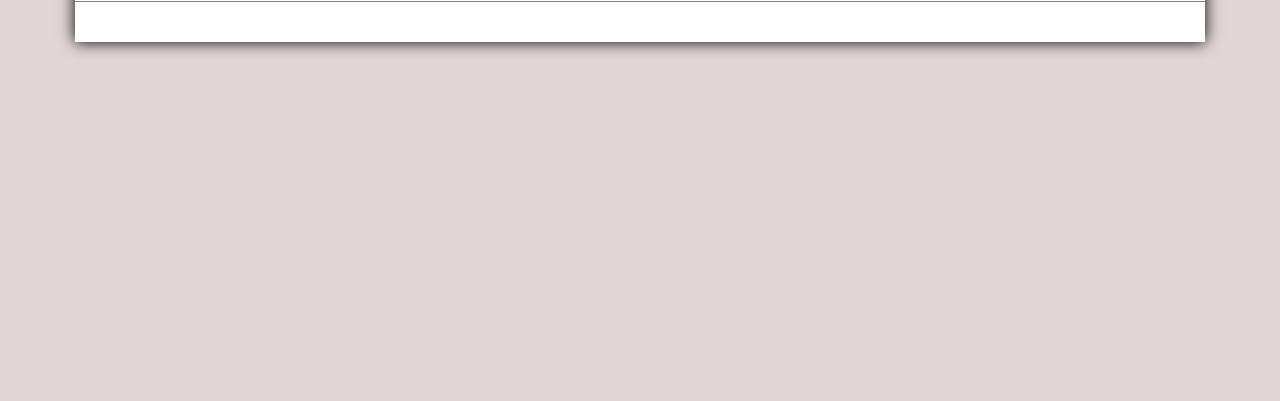
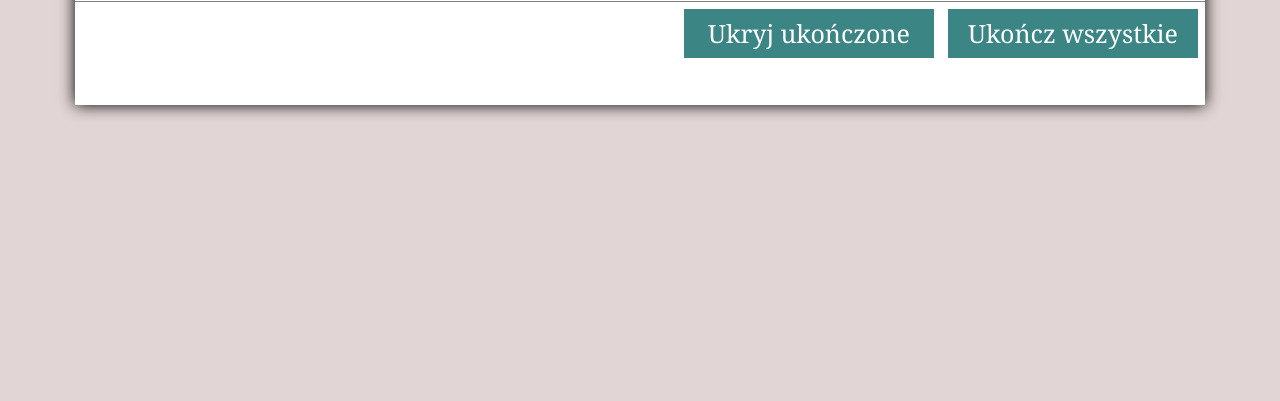
Before and after one commit to Kristopher1001/To-do-List, a plain HTML site: page index.html in a window 1280 px wide. Shown: the part 399-800 px from the top of the page. Drawn offline with nearby package versions, Linux system fonts and the light colour scheme.

Commit message:
Buttons added

```diff
--- a/css/form.css
+++ b/css/form.css
@@ -21,10 +21,12 @@
     background-color: rgb(60, 133, 133);
     color: white;
     border: none;
+    transition: 1s;
 }
 
 .form__button:hover {
-    background: rgb(78, 163, 163)
+    background: rgb(78, 163, 163);
+    transform: scale(1.1);
 }
 
 .form__button:active {
--- a/css/tasks.css
+++ b/css/tasks.css
@@ -52,3 +52,26 @@
 .tasks__button--remove:active {
     background: hsl(348, 76%, 74%);
     }
+
+.section__button--toggle {
+    padding: 10px;
+    background-color: rgb(60, 133, 133);
+    color: white;
+    border: none;
+    transition: 1s;
+    margin: 7px;
+    width: 250px;
+}
+
+.section__button--toggle:hover {
+    background: rgb(78, 163, 163)
+}
+
+.section__button--toggle:active {
+    background: rgb(94, 174, 174)
+}
+
+.section__button {
+    display: flex;
+   justify-content: flex-end;
+}
--- a/index.html
+++ b/index.html
@@ -36,6 +36,10 @@
         </section>
         <section class="section">
             <h2 class="section__header">Lista zadań</h2>
+            <div class="section__button js-buttons">
+                <button class="section__button--toggle js-toggleHideDoneTasks">Ukryj ukończone</button>
+                <button class="section__button--toggle js-markAllDone">Ukończ wszystkie</button>
+            </div>
             <div class="section__body">
                 <ul class="js-tasks tasks">
                 </ul>
```
